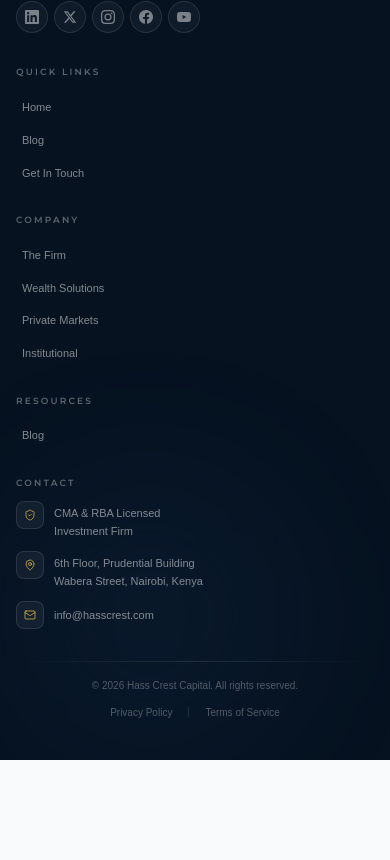
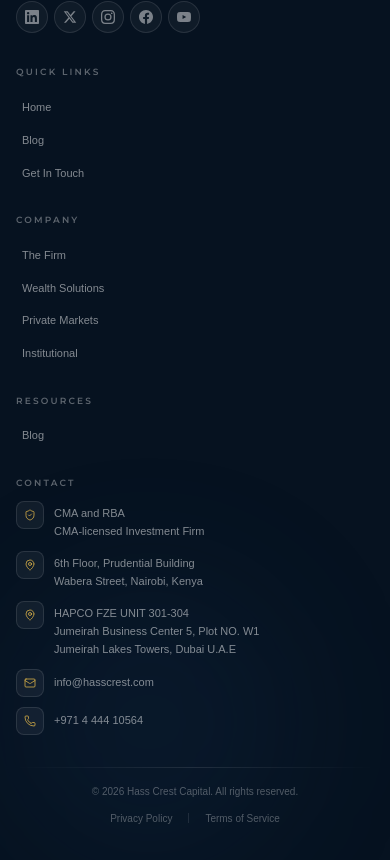
Before and after one commit to dantekin-uk/Hasscrest, a React (Vite) app: page /fqrs in a window 390 px wide. Shown: the part 1894-2754 px from the top of the page. Before the commit the page ends 2654 px from the top, so only its background shows below. Built offline with nearby package versions, Linux system fonts and the light colour scheme.

Commit message:
Update footer with Dubai location and phone number

```diff
--- a/src/components/Footer.jsx
+++ b/src/components/Footer.jsx
@@ -1,5 +1,5 @@
 import { Link } from 'react-router-dom'
-import { ArrowUpRight, Mail, MapPin, ShieldCheck } from 'lucide-react'
+import { ArrowUpRight, Mail, MapPin, ShieldCheck, Phone } from 'lucide-react'
 import { useEffect, useState } from 'react'
 import { motion } from 'framer-motion'
 
@@ -246,9 +246,9 @@ function Footer() {
                     <ShieldCheck className="w-3 h-3 text-accent-gold/70" strokeWidth={2} />
                   </div>
                   <span className="font-body text-white/50 text-[11px] sm:text-xs leading-relaxed pt-1">
-                    CMA & RBA Licensed
+                    CMA and RBA
                     <br />
-                    Investment Firm
+                    CMA-licensed Investment Firm
                   </span>
                 </li>
                 <li className="flex items-start gap-2.5 group">
@@ -261,6 +261,18 @@ function Footer() {
                     Wabera Street, Nairobi, Kenya
                   </span>
                 </li>
+                <li className="flex items-start gap-2.5 group">
+                  <div className="w-7 h-7 rounded-lg bg-white/5 border border-white/10 flex items-center justify-center shrink-0 group-hover:border-accent-gold/30 transition-colors duration-300">
+                    <MapPin className="w-3 h-3 text-accent-gold/70" strokeWidth={2} />
+                  </div>
+                  <span className="font-body text-white/50 text-[11px] sm:text-xs leading-relaxed pt-1">
+                    HAPCO FZE UNIT 301-304
+                    <br />
+                    Jumeirah Business Center 5, Plot NO. W1
+                    <br />
+                    Jumeirah Lakes Towers, Dubai U.A.E
+                  </span>
+                </li>
                 <li className="flex items-center gap-2.5 group">
                   <div className="w-7 h-7 rounded-lg bg-white/5 border border-white/10 flex items-center justify-center shrink-0 group-hover:border-accent-gold/30 transition-colors duration-300">
                     <Mail className="w-3 h-3 text-accent-gold/70" strokeWidth={2} />
@@ -271,6 +283,17 @@ function Footer() {
                   >
                     info@hasscrest.com
                   </Link>
+                </li>
+                <li className="flex items-center gap-2.5 group">
+                  <div className="w-7 h-7 rounded-lg bg-white/5 border border-white/10 flex items-center justify-center shrink-0 group-hover:border-accent-gold/30 transition-colors duration-300">
+                    <Phone className="w-3 h-3 text-accent-gold/70" strokeWidth={2} />
+                  </div>
+                  <a
+                    href="tel:+971444410564"
+                    className="font-body text-white/50 text-[11px] sm:text-xs hover:text-accent-gold transition-colors duration-300"
+                  >
+                    +971 4 444 10564
+                  </a>
                 </li>
               </ul>
             </motion.div>
```
